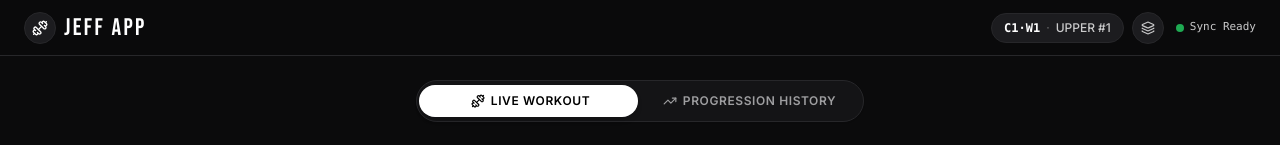
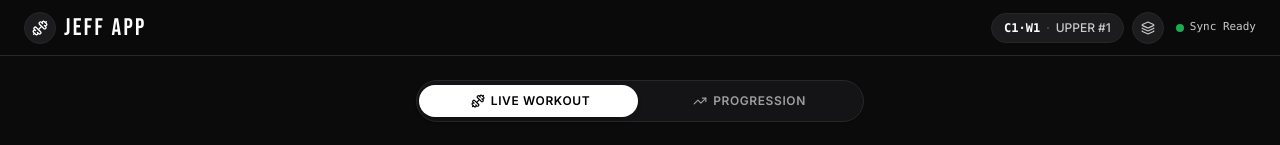
Before and after one commit to anmicius0/jeff-app, a React (Vite) app: page / in a window 1280 px wide. Shown: the top 145 px of the page. Built offline with nearby package versions, Linux system fonts and the light colour scheme; no server answers.

Commit message:
Shorten navigation tab label to Progression

```diff
--- a/src/App.tsx
+++ b/src/App.tsx
@@ -604,7 +604,7 @@ export function App() {
           <TabSwitch
             tabs={[
               { id: 'workout', label: 'Live Workout', icon: <Dumbbell className="w-3.5 h-3.5" /> },
-              { id: 'progress', label: 'Progression History', icon: <TrendingUp className="w-3.5 h-3.5" /> },
+              { id: 'progress', label: 'Progression', icon: <TrendingUp className="w-3.5 h-3.5" /> },
             ]}
             activeTab={activeTab}
             onChange={(id) => setActiveTab(id as 'workout' | 'progress')}
```
